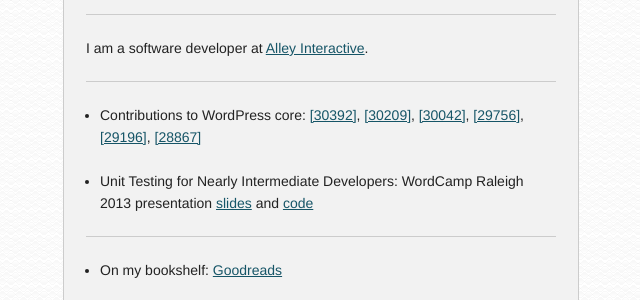
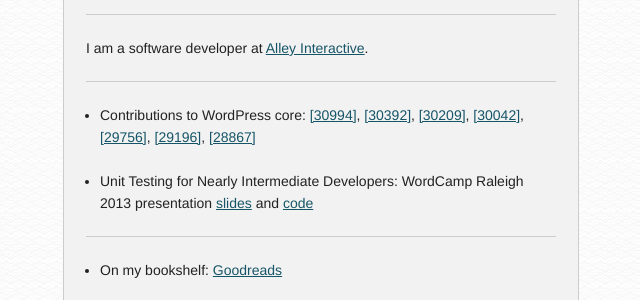
Before and after one commit to dlh01/dlh01.github.io, a Jekyll site: the page built from index.html, in a window 1280 px wide. Shown: the part 340-640 px from the top of the page, without its empty margins (319-959 px from the left). Built offline with Jekyll 4.4.1, drawn with Linux system fonts in a browser that asks for light colours; Markdown is read by kramdown in place of the engine named in the settings.

Commit message:
Add [30994]

```diff
--- a/index.html
+++ b/index.html
@@ -17,7 +17,7 @@
 
 <section class="block-sections__section">
     <ul>
-        <li>Contributions to WordPress core: <a href="https://core.trac.wordpress.org/changeset/30392">[30392]</a>, <a href="https://core.trac.wordpress.org/changeset/30209">[30209]</a>, <a href="https://core.trac.wordpress.org/changeset/30042">[30042]</a>, <a href="https://core.trac.wordpress.org/changeset/29756">[29756]</a>, <a href="https://core.trac.wordpress.org/changeset/29196">[29196]</a>, <a href="https://core.trac.wordpress.org/changeset/28867">[28867]</a></li>
+        <li>Contributions to WordPress core: <a href="https://core.trac.wordpress.org/changeset/30994">[30994]</a>, <a href="https://core.trac.wordpress.org/changeset/30392">[30392]</a>, <a href="https://core.trac.wordpress.org/changeset/30209">[30209]</a>, <a href="https://core.trac.wordpress.org/changeset/30042">[30042]</a>, <a href="https://core.trac.wordpress.org/changeset/29756">[29756]</a>, <a href="https://core.trac.wordpress.org/changeset/29196">[29196]</a>, <a href="https://core.trac.wordpress.org/changeset/28867">[28867]</a></li>
         <li>Unit Testing for Nearly Intermediate Developers: WordCamp Raleigh 2013 presentation <a href="https://speakerdeck.com/dlh01/unit-testing-for-nearly-intermediate-developers">slides</a> and <a href="https://github.com/dlh01/raleigh2013">code</a></li>
     </ul>
 </section>
```
